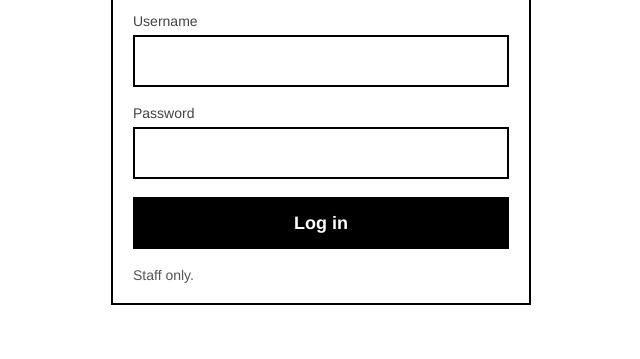
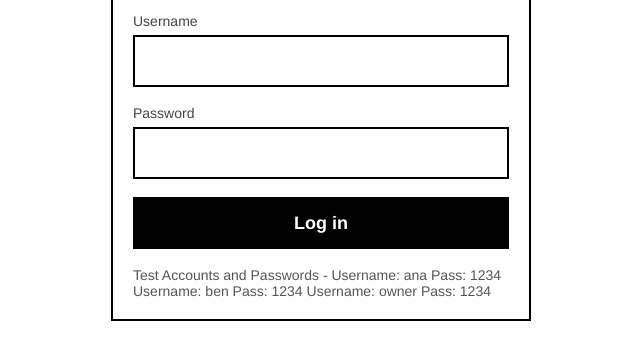
Before and after one commit to Nx3ll/Mini-Mart-Inventory, a plain HTML site: page index.html in a window 1280 px wide. Shown: the part 249-608 px from the top of the page, without its empty margins (319-959 px from the left). Drawn offline with Linux system fonts and the light colour scheme.

Commit message:
Update index.html

```diff
--- a/index.html
+++ b/index.html
@@ -25,7 +25,7 @@
           <input class="in" id="password" type="password" autocomplete="current-password">
         </div>
         <button class="btn" id="login-button">Log in</button>
-        <div class="note">Staff only.</div>
+        <div class="note">Test Accounts and Passwords - Username: ana Pass: 1234 Username: ben Pass: 1234 Username: owner Pass: 1234</div>
       </div>
     </main>
     <!-- Scripts -->
```
